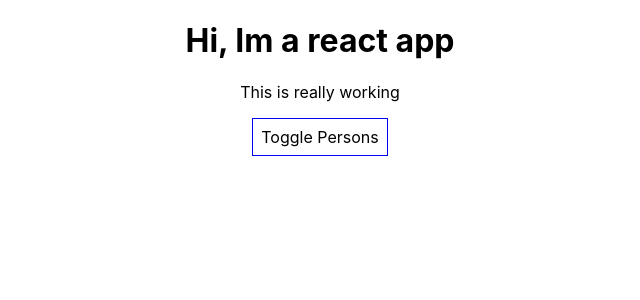
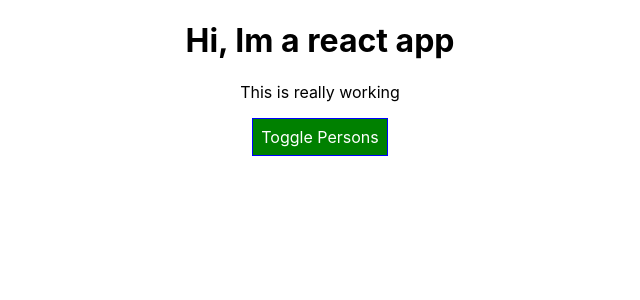
Before and after one commit to kennethmcinturf/learning-react-module-one, a React (Create React App) app: page / in a window 1280 px wide. Shown: the top 300 px of the page, without its empty margins (320-960 px from the left). Built offline with nearby package versions, Linux system fonts and the light colour scheme.

Commit message:
pre eject commit

```diff
--- a/package.json
+++ b/package.json
@@ -3,6 +3,7 @@
   "version": "0.1.0",
   "private": true,
   "dependencies": {
+    "radium": "^0.25.1",
     "react": "^16.6.3",
     "react-dom": "^16.6.3",
     "react-scripts": "2.1.1"
--- a/src/App.css
+++ b/src/App.css
@@ -1,3 +1,11 @@
 .App {
   text-align: center;
 }
+
+.red{
+    color: red;
+}
+
+.bold{
+    font-weight: bold;
+}
--- a/src/App.js
+++ b/src/App.js
@@ -57,7 +57,8 @@ class App extends Component {
 
   render() {
       const style = {
-          backgroundColor: 'white',
+          backgroundColor: 'green',
+          color: 'white',
           font: 'inherit',
           border: '1px solid blue',
           padding: '8px',
@@ -80,11 +81,22 @@ class App extends Component {
                 })}
             </div>
         );
+        style.backgroundColor = 'red';
     }
+
+    const classes = [];
+    if (this.state.persons.length <= 2){
+        classes.push('red');
+    }
+
+    if (this.state.persons.length <= 1){
+        classes.push('bold');
+    }
+
     return (
       <div className="App">
         <h1>Hi, Im a react app</h1>
-          <p>This is really working</p>
+          <p className={classes.join(' ')}>This is really working</p>
           <button style={style} onClick={this.togglePersonsHandler}>Toggle Persons</button>
           {persons}
       </div>
--- a/src/Person/Person.css
+++ b/src/Person/Person.css
@@ -6,3 +6,9 @@
     padding: 16px;
     text-align: center;
 }
+
+/*@media (min-width: 500px) {*/
+    /*.Person{*/
+        /*width: 450px;*/
+    /*}*/
+/*}*/
--- a/src/Person/Person.js
+++ b/src/Person/Person.js
@@ -1,9 +1,9 @@
 import React from 'react';
-
 import './Person.css';
 
 
 const person = (props) => {
+
     return (
         <div className="Person">
             <p onClick={props.click}>I'm {props.name} and I am {props.age} years old</p>
```
Also changed, not shown: 1 other file (tests, documents, lock files or other folders).
